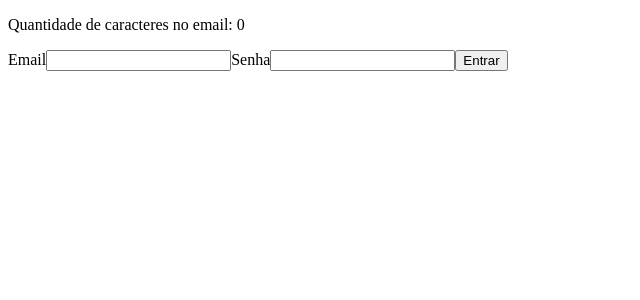
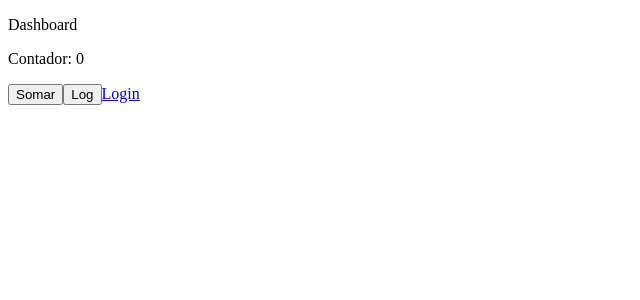
Before and after one commit to Joallisson/curso-react-com-typescript, a React (Create React App) app: page /pagina-inicial in a window 1280 px wide. Shown: the top 300 px of the page, without its empty margins (0-640 px from the left). Built offline with nearby package versions, Linux system fonts and the light colour scheme.

Commit message:
Aula 11 - Usando o useRef com ebjetos simples

```diff
--- a/src/app/pages/Dashboard/index.tsx
+++ b/src/app/pages/Dashboard/index.tsx
@@ -1,57 +1,21 @@
-import { useCallback, useEffect, useMemo, useRef, useState } from "react";
+import { useRef } from "react";
+import { Link } from "react-router-dom";
+
 
 export const Dashboard = () => {
 
-    const inputPasswordRef = useRef<HTMLInputElement>(null);
-
-    const [email, setEmail] = useState("");
-    const [password, setPassword] = useState("");
-
-    // useEffect(() => {
-    //     if (window.confirm("Você é homem?")) {
-    //         console.log("Homem");
-    //     } else {
-    //         console.log("Mulher");
-    //     }
-    // }, []);
-
-    const emailLength = useMemo(() => {
-        console.log("Executou");
-        return email.length * 1000;
-    }, [email.length]);
-
-    const handleEntrar = useCallback(() => {
-        console.log(email);
-        console.log(password);
-    }, [email, password]);
+    const counterRef = useRef(0);
 
     return(
         <div>
-            <p>Quantidade de caracteres no email: {emailLength}</p>
-            <form action="">
-                <label htmlFor="">
-                    <span>Email</span>
-                    <input
-                        value={email}
-                        onChange={e => setEmail(e.target.value)}
-                        type="email"
-                        onKeyDown={e => e.key === 'Enter' ? inputPasswordRef.current?.focus() : undefined}
-                    />
-                </label>
+           <p>Dashboard</p>
 
-                <label htmlFor="">
-                    <span>Senha</span>
-                    <input
-                        ref={inputPasswordRef}
-                        onChange={e => setPassword(e.target.value)}
-                        value={password}
-                        type="password"
-                    />
-                </label>
+           <p>Contador: {counterRef.current}</p>
 
-                <button onClick={handleEntrar} type="button">Entrar</button>
-            </form>
+           <button onClick={() => counterRef.current++}>Somar</button>
+           <button onClick={() => console.log(counterRef.current)}>Log</button>
 
+           <Link to="/entrar">Login</Link>
         </div>
     );
 }
--- a/src/app/pages/Login/index.tsx
+++ b/src/app/pages/Login/index.tsx
@@ -1,17 +1,57 @@
-import { useNavigate } from "react-router-dom";
+import { useCallback, useEffect, useMemo, useRef, useState } from "react";
 
 export const Login = () => {
 
-    const navigate = useNavigate(); //usando hook de navegação entre páginas
+    const inputPasswordRef = useRef<HTMLInputElement>(null);
 
-    const handleClick = () => {
-        navigate("/pagina-inicial");
-    }
+    const [email, setEmail] = useState("");
+    const [password, setPassword] = useState("");
+
+    // useEffect(() => {
+    //     if (window.confirm("Você é homem?")) {
+    //         console.log("Homem");
+    //     } else {
+    //         console.log("Mulher");
+    //     }
+    // }, []);
+
+    const emailLength = useMemo(() => {
+        console.log("Executou");
+        return email.length * 1000;
+    }, [email.length]);
+
+    const handleEntrar = useCallback(() => {
+        console.log(email);
+        console.log(password);
+    }, [email, password]);
 
     return(
         <div>
-            <p>Login</p>
-            <button onClick={handleClick}>Home</button>
+            <p>Quantidade de caracteres no email: {emailLength}</p>
+            <form action="">
+                <label htmlFor="">
+                    <span>Email</span>
+                    <input
+                        value={email}
+                        onChange={e => setEmail(e.target.value)}
+                        type="email"
+                        onKeyDown={e => e.key === 'Enter' ? inputPasswordRef.current?.focus() : undefined}
+                    />
+                </label>
+
+                <label htmlFor="">
+                    <span>Senha</span>
+                    <input
+                        ref={inputPasswordRef}
+                        onChange={e => setPassword(e.target.value)}
+                        value={password}
+                        type="password"
+                    />
+                </label>
+
+                <button onClick={handleEntrar} type="button">Entrar</button>
+            </form>
+
         </div>
     );
 }
```
